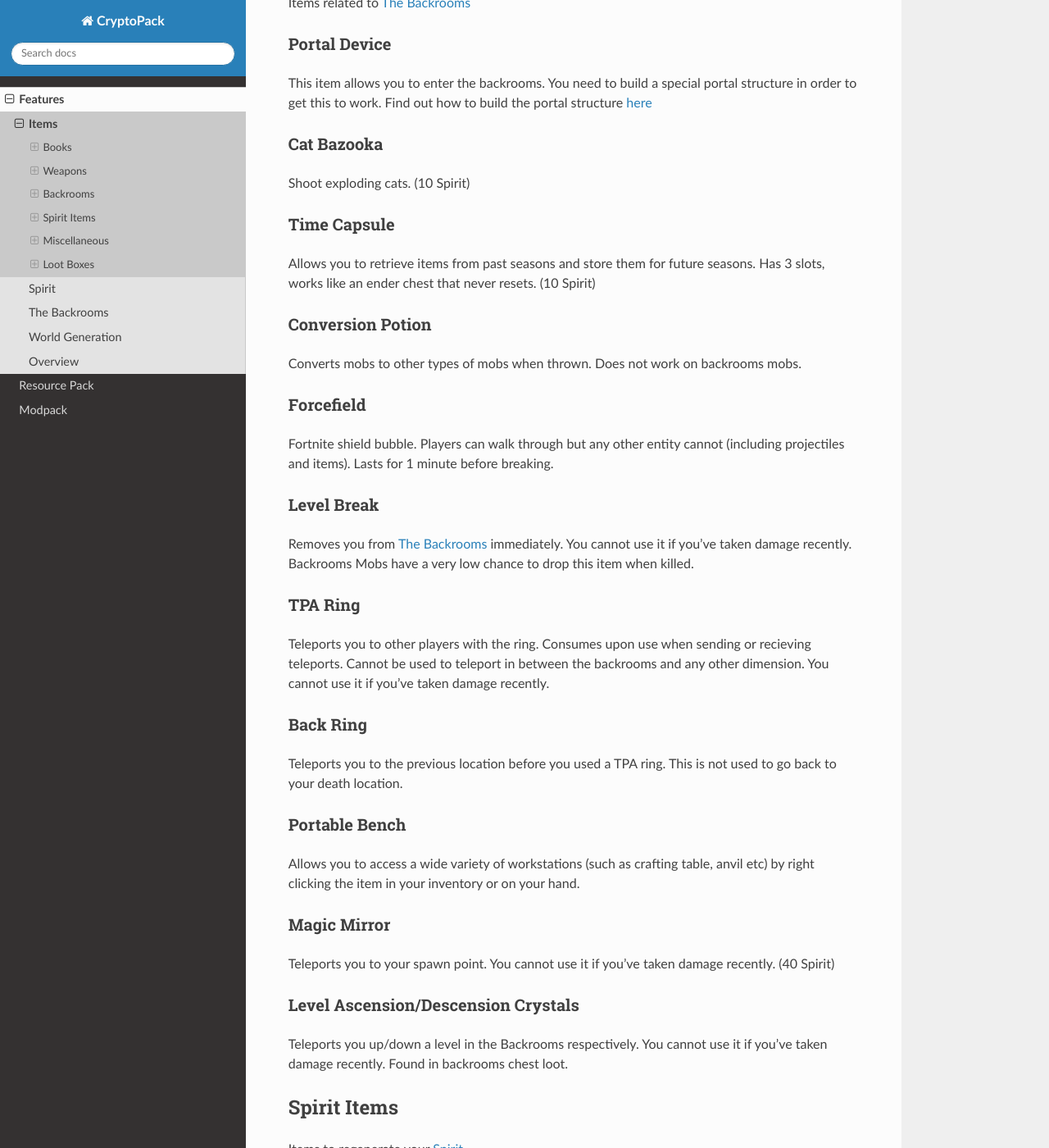
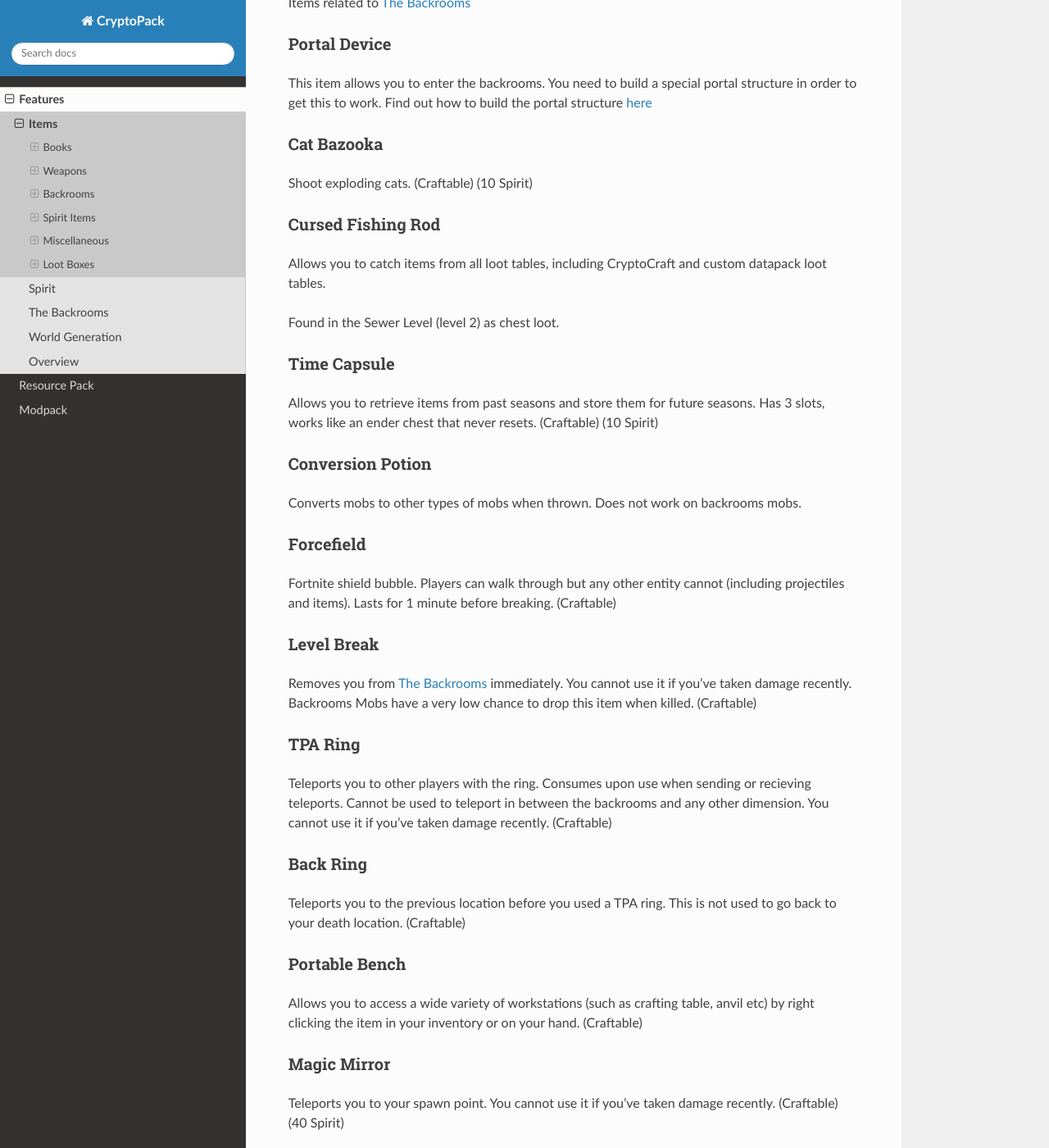
Before and after one commit to Shwabbaa/cryptopack-docs, a Sphinx documentation site: the page built from docs/source/features/items.rst, in a window 1280 px wide and 1400 px high, scrolled down 6158 px. Shown: the whole window at 82% size. Built offline with Sphinx 7.4.7 and the Read the Docs theme 3.1.0, drawn with Linux system fonts in a browser that asks for light colours; pages that are not in the unit, such as notebooks, are missing from menus; some of the changed text lies outside the part shown.

Commit message:
Update items.rst

```diff
--- a/docs/source/features/items.rst
+++ b/docs/source/features/items.rst
@@ -300,13 +300,20 @@
 .. _cat-bazooka:
 Cat Bazooka
 """"""""""""""
-Shoot exploding cats.
+Shoot exploding cats. (Craftable)
 (10 Spirit)
+
+.. _cursed-fishing-rod:
+Cursed Fishing Rod
+""""""""""""""
+Allows you to catch items from all loot tables, including CryptoCraft and custom datapack loot tables.
+
+Found in the Sewer Level (level 2) as chest loot.
 
 .. _time-capsule:
 Time Capsule
 """"""""""""""
-Allows you to retrieve items from past seasons and store them for future seasons. Has 3 slots, works like an ender chest that never resets.
+Allows you to retrieve items from past seasons and store them for future seasons. Has 3 slots, works like an ender chest that never resets. (Craftable)
 (10 Spirit)
 
 .. _conversion-potion:
@@ -317,36 +324,36 @@
 .. _forcefield:
 Forcefield
 """"""""""""""
-Fortnite shield bubble. Players can walk through but any other entity cannot (including projectiles and items). Lasts for 1 minute before breaking.
+Fortnite shield bubble. Players can walk through but any other entity cannot (including projectiles and items). Lasts for 1 minute before breaking. (Craftable)
 
 .. _level-break:
 Level Break
 """"""""""""""
 Removes you from :doc:`backrooms` immediately.
 You cannot use it if you've taken damage recently.
-Backrooms Mobs have a very low chance to drop this item when killed.
+Backrooms Mobs have a very low chance to drop this item when killed. (Craftable)
 
 .. _tpa-ring:
 TPA Ring
 """"""""""""""
 Teleports you to other players with the ring. Consumes upon use when sending or recieving teleports. Cannot be used to teleport in between the backrooms and any other dimension.
-You cannot use it if you've taken damage recently.
+You cannot use it if you've taken damage recently. (Craftable)
 
 .. _back-ring:
 Back Ring
 """"""""""""""
-Teleports you to the previous location before you used a TPA ring. This is not used to go back to your death location.
+Teleports you to the previous location before you used a TPA ring. This is not used to go back to your death location. (Craftable)
 
 .. _portable-bench:
 Portable Bench
 """"""""""""""
-Allows you to access a wide variety of workstations (such as crafting table, anvil etc) by right clicking the item in your inventory or on your hand.
+Allows you to access a wide variety of workstations (such as crafting table, anvil etc) by right clicking the item in your inventory or on your hand. (Craftable)
 
 .. _magic-mirror:
 Magic Mirror
 """"""""""""""
 Teleports you to your spawn point.
-You cannot use it if you've taken damage recently.
+You cannot use it if you've taken damage recently. (Craftable)
 (40 Spirit)
 
 .. _level-crystals:
@@ -406,7 +413,7 @@
 
 Horse Whistle
 """"""""""""""
-Right click on an existing horse to bind it. Right click again to teleport the horse to where you are currently looking. Costs 15 Spirit to teleport/spawn a horse. Cannot be used after the horse's death. Works on "horse" variants like donkeys, llamas etc
+Right click on an existing horse to bind it. Right click again to teleport the horse to where you are currently looking. Costs 15 Spirit to teleport/spawn a horse. Cannot be used after the horse's death. Works on "horse" variants like donkeys, llamas etc (Craftable)
 
 .. _loot-boxes:
 Loot Boxes
```
